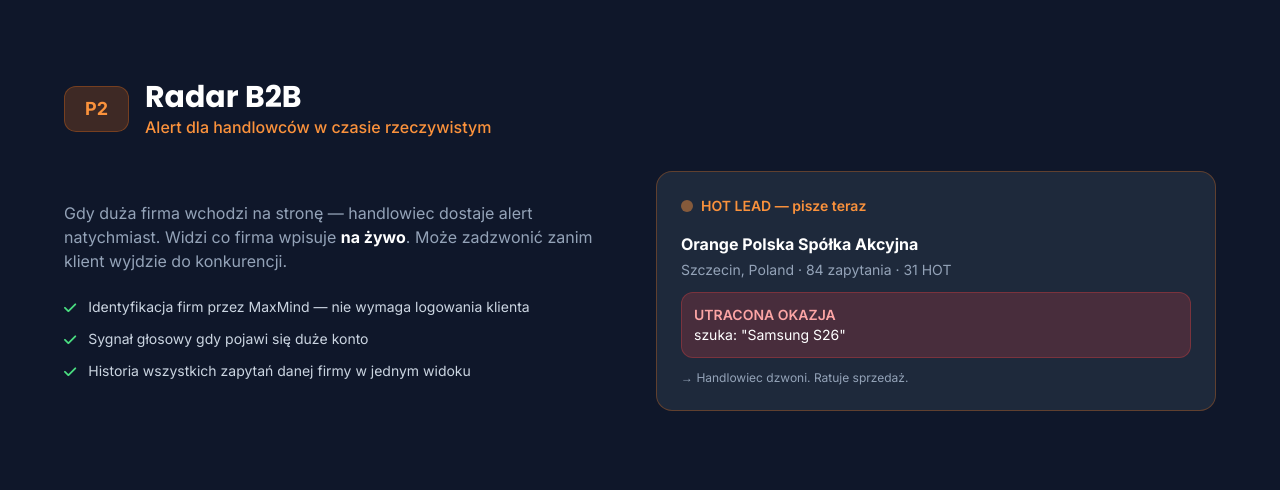
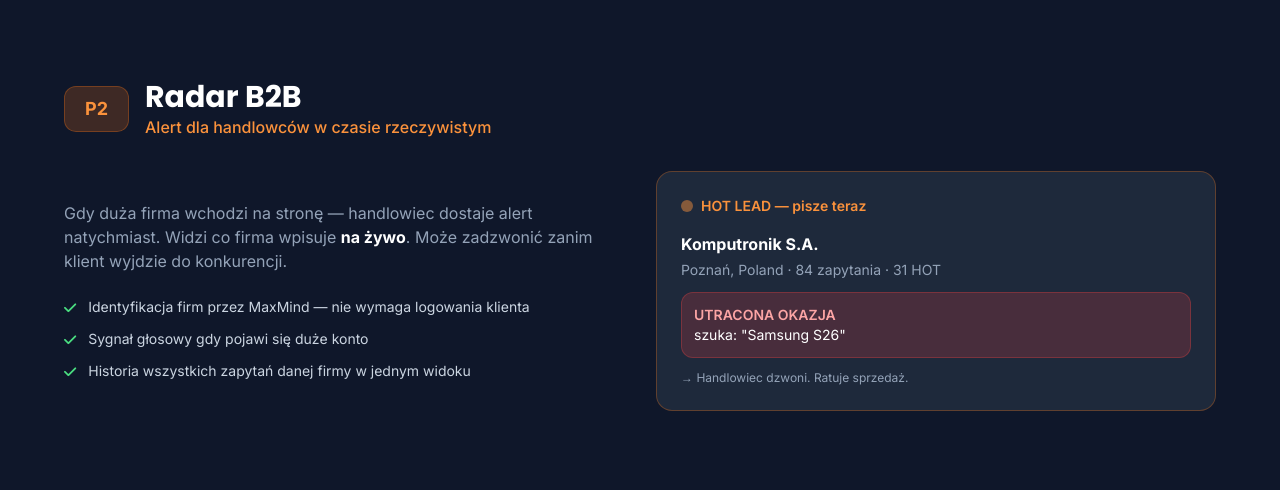
Before and after one commit to lukiikebukuro/forteca_finalna, a Flask app: page /ldi-readme in a window 1280 px wide. Shown: the part 1649-2139 px from the top of the page. Run offline with Flask 3, Linux system fonts and the light colour scheme; parts of the project's set-up code (start-up, migrations or seed data) failed here and were passed over; some libraries are stand-ins or nearby versions.

Commit message:
ldi_readme: zmiana firmy demo Orange->Komputronik, Szczecin->Poznan
Co-Authored-By: Claude Sonnet 4.6 <noreply@anthropic.com>

```diff
--- a/templates/ldi_readme.html
+++ b/templates/ldi_readme.html
@@ -221,8 +221,8 @@
                     <span class="w-3 h-3 bg-orange-400 rounded-full pulse"></span>
                     <span class="text-orange-400 font-semibold text-sm">HOT LEAD — pisze teraz</span>
                 </div>
-                <div class="text-white font-bold mb-1">Orange Polska Spółka Akcyjna</div>
-                <div class="text-slate-400 text-sm mb-3">Szczecin, Poland · 84 zapytania · 31 HOT</div>
+                <div class="text-white font-bold mb-1">Komputronik S.A.</div>
+                <div class="text-slate-400 text-sm mb-3">Poznań, Poland · 84 zapytania · 31 HOT</div>
                 <div class="bg-red-500/20 border border-red-500/30 rounded-xl p-3 text-sm">
                     <div class="text-red-300 font-semibold">UTRACONA OKAZJA</div>
                     <div class="text-white">szuka: "Samsung S26"</div>
```
